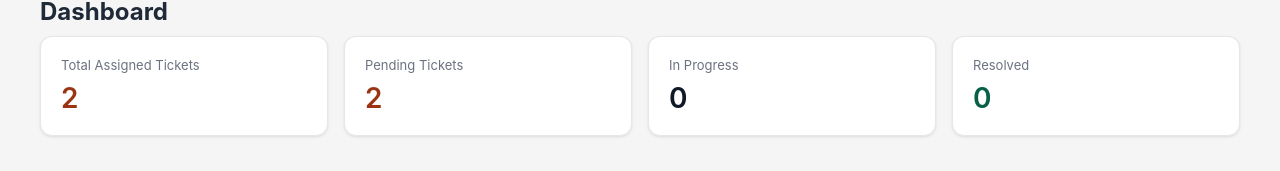
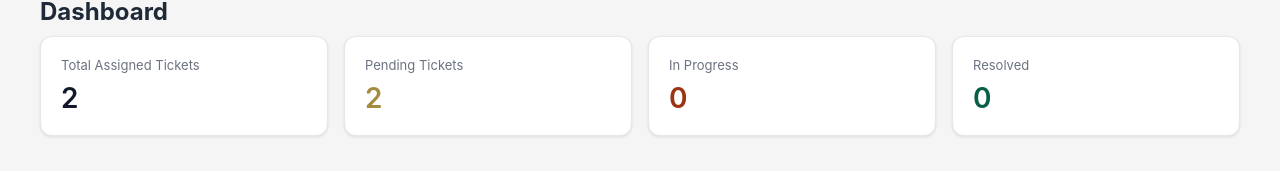
Before and after one commit to ngpeiwei/hostelcare, a React (Create React App) app in the folder client/: page /staff/dashboard in a window 1280 px wide. Shown: the part 137-308 px from the top of the page. Built offline with nearby package versions, Linux system fonts and the light colour scheme; no server answers.

Commit message:
Dashboard

```diff
--- a/client/src/pages/Admin/AdminDashboard.js
+++ b/client/src/pages/Admin/AdminDashboard.js
@@ -41,7 +41,7 @@ const NoFeedbackModal = ({ open, onClose }) => {
 };
 
 const AdminDashboard = () => {
-  const [activeTab, setActiveTab] = useState('New');
+  const [activeTab, setActiveTab] = useState('Open');
   const [tickets, setTickets] = useState([]);
   const [loading, setLoading] = useState(true);
   const [showDropdown, setShowDropdown] = useState(false);
@@ -73,7 +73,7 @@ const AdminDashboard = () => {
   const loadTickets = async () => {
     try {
       setLoading(true);
-      const status = activeTab === 'New' ? 'New' : activeTab === 'All Tickets' ? 'All' : activeTab;
+      const status = activeTab === 'Open' ? 'Open' : activeTab === 'All Tickets' ? 'All' : activeTab;
       const response = await complaintService.getAllComplaints(status);
       if (response.data) {
         setTickets(response.data);
@@ -102,7 +102,7 @@ const AdminDashboard = () => {
   };
 
   const getStatusBadge = (status) => {
-    if (status === 'New') {
+    if (status === 'Open') {
       return <span className="status-badge status-new">New</span>;
     } else if (status === 'Pending') {
       return <span className="status-badge status-pending">Pending</span>;
@@ -115,16 +115,10 @@ const AdminDashboard = () => {
   };
 
   const renderActionButton = (ticket) => {
-    if (ticket.status === 'New') {
+    if (ticket.status === 'Open') {
       return (
         <>
           {getStatusBadge(ticket.status)}
-          <button
-            className="action-button button-secondary"
-            onClick={() => handleOpenTicket(ticket.id)}
-          >
-            New
-          </button>
           <button
             className="action-button button-primary"
             onClick={() => handleAssignStaff(ticket.id)}
@@ -207,7 +201,7 @@ const AdminDashboard = () => {
 
   // Summary stats for admin dashboard
   const total = tickets.length;
-  const newticket = tickets.filter((c) => c.status === 'New').length;
+  const newticket = tickets.filter((c) => c.status === 'Open').length;
   const pending = tickets.filter((c) => c.status === 'Pending').length;
   const inProgress = tickets.filter((c) => c.status === 'In Progress').length;
   const resolved = tickets.filter((c) => c.status === 'Resolved').length;
@@ -274,8 +268,8 @@ const AdminDashboard = () => {
       {/* Navigation Tabs */}
       <div className="navigation-tabs">
         <button
-          className={`tab-button ${activeTab === 'New' ? 'active' : ''}`}
-          onClick={() => handleTabClick('New')}
+          className={`tab-button ${activeTab === 'Open' ? 'active' : ''}`}
+          onClick={() => handleTabClick('Open')}
         >
           New Tickets
         </button>
--- a/client/src/pages/Maintenance Staff/StaffDashboard.js
+++ b/client/src/pages/Maintenance Staff/StaffDashboard.js
@@ -276,16 +276,16 @@ const StaffDashboard = () => {
                 <div className="stats-row">
                 <div className="stat-card">
                         <div className="stat-label">Total Assigned Tickets</div>
-                        <div className="stat-value orange">{total}</div> {/* 🔑 Use calculated counts */}
+                        <div className="stat-value">{total}</div> {/* 🔑 Use calculated counts */}
                     </div>
                     <div className="stat-card">
                         <div className="stat-label">Pending Tickets</div>
-                        <div className="stat-value orange">{pendingCount}</div> {/* 🔑 Use calculated counts */}
+                        <div className="stat-value yellow">{pendingCount}</div> {/* 🔑 Use calculated counts */}
                     </div>
 
                     <div className="stat-card">
                         <div className="stat-label">In Progress</div>
-                        <div className="stat-value">{inProgressCount}</div> {/* 🔑 Use calculated counts */}
+                        <div className="stat-value orange">{inProgressCount}</div> {/* 🔑 Use calculated counts */}
                     </div>
 
                     <div className="stat-card">
```
